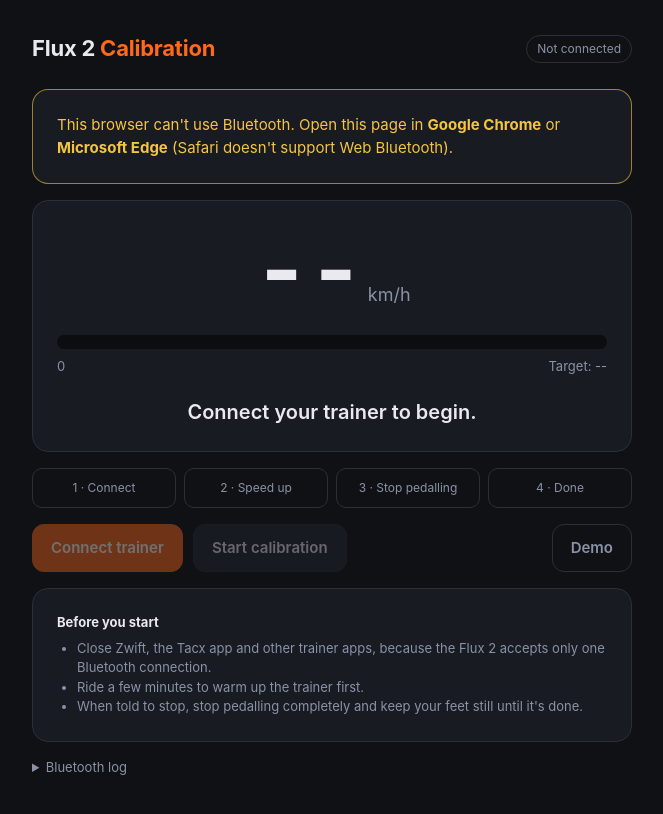
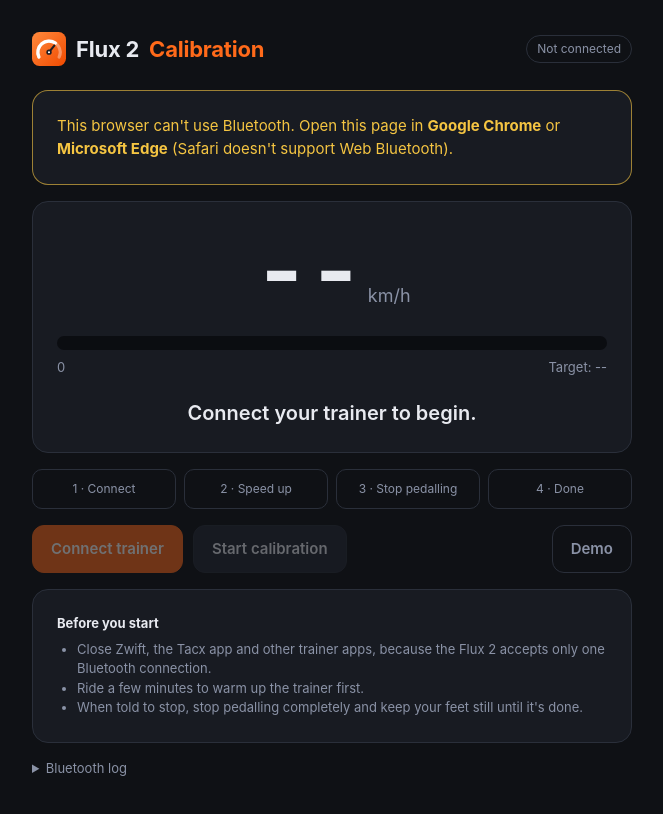
Before and after one commit to casperdijkvan-lgtm/flux2-calibration, a plain HTML site: page index.html in a window 1280 px wide. Shown: the whole page, without its empty margins (308-971 px from the left). Drawn offline with Linux system fonts and the light colour scheme.

Commit message:
Add app icon
Co-Authored-By: Claude Opus 5.5 <noreply@anthropic.com>

```diff
--- a/index.html
+++ b/index.html
@@ -4,6 +4,9 @@
 <meta charset="utf-8">
 <meta name="viewport" content="width=device-width, initial-scale=1">
 <title>Flux 2 Calibration</title>
+<link rel="icon" type="image/svg+xml" href="icon.svg">
+<link rel="apple-touch-icon" href="apple-touch-icon.png">
+<meta name="theme-color" content="#0f1115">
 <style>
   :root {
     --bg: #0f1115; --card: #181b22; --line: #2a2f3a; --text: #e8eaf0; --muted: #8a92a6;
@@ -16,6 +19,8 @@
   header { display: flex; align-items: center; justify-content: space-between; margin-bottom: 24px; }
   h1 { font-size: 22px; margin: 0; letter-spacing: -0.01em; }
   h1 span { color: var(--accent); }
+  h1 { display: flex; align-items: center; gap: 10px; }
+  .logo { width: 34px; height: 34px; }
   .pill { font-size: 12px; padding: 4px 10px; border-radius: 999px; border: 1px solid var(--line); color: var(--muted); }
   .pill.on { color: var(--ok); border-color: color-mix(in srgb, var(--ok) 50%, transparent); }
   .card { background: var(--card); border: 1px solid var(--line); border-radius: 16px; padding: 24px; margin-bottom: 16px; }
@@ -59,7 +64,7 @@
 <body>
 <main>
   <header>
-    <h1>Flux 2 <span>Calibration</span></h1>
+    <h1><img src="icon.svg" alt="" class="logo">Flux 2 <span>Calibration</span></h1>
     <span id="conn" class="pill">Not connected</span>
   </header>
 
```
Also changed, not shown: apple-touch-icon.png (added), icon.svg (added).
